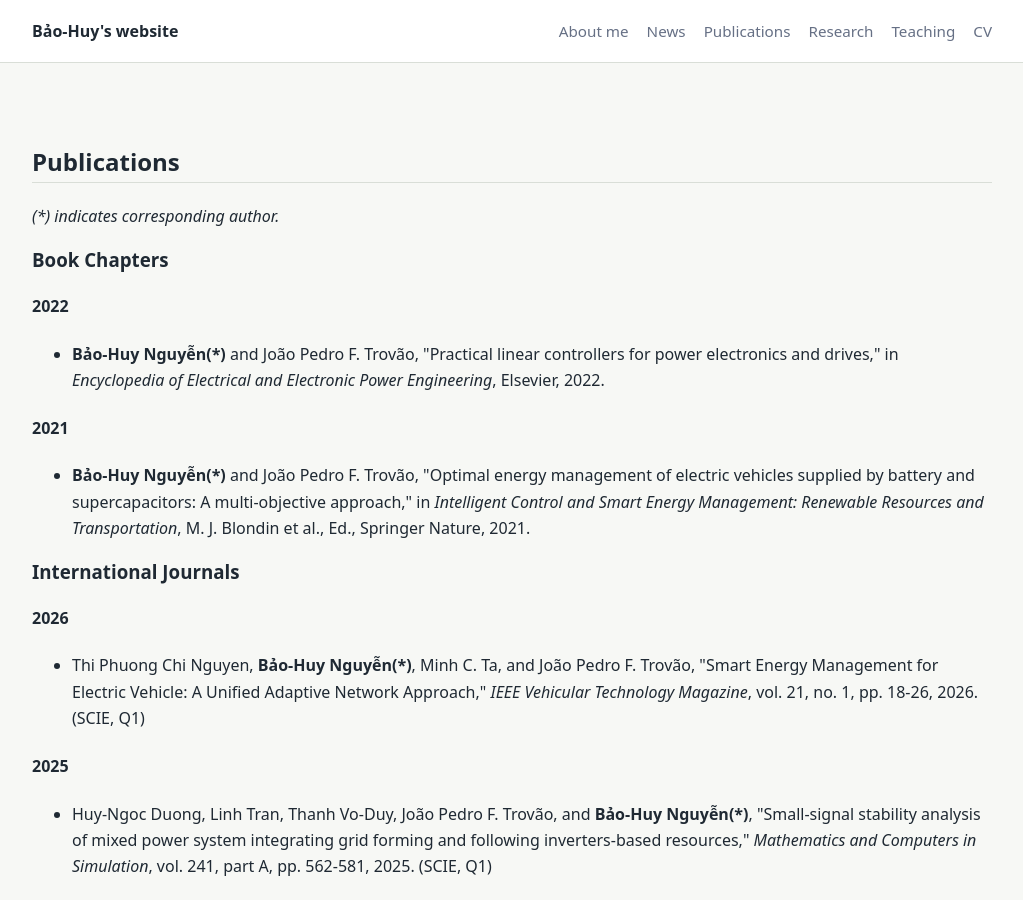
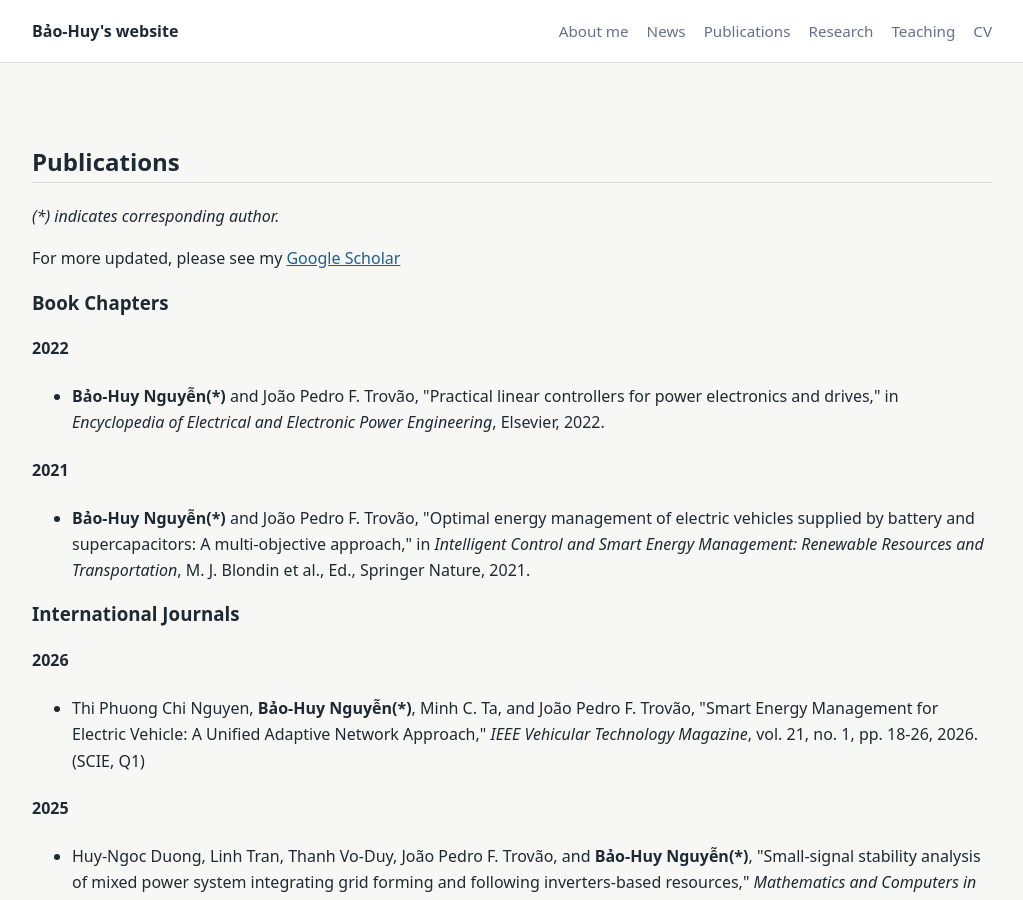
Before and after one commit to baohuynguyen/baohuynguyen.github.io, a Jekyll site: the page built from publications.md, in a window 1280 px wide and 900 px high. Shown: the whole window, without its empty margins (128-1151 px from the left). Built offline with Jekyll 4.4.1, drawn with Linux system fonts in a browser that asks for light colours.

Commit message:
Update publications.md

```diff
--- a/publications.md
+++ b/publications.md
@@ -7,6 +7,8 @@ permalink: /publications/
 ## Publications
 
 <p><em>(*) indicates corresponding author.</em></p>
+
+For more updated, please see my <a href="https://scholar.google.com/citations?user=BKJabJsAAAAJ&hl=en" target="_blank" rel="noopener">Google Scholar</a><br>
 
 ### Book Chapters
 
```
